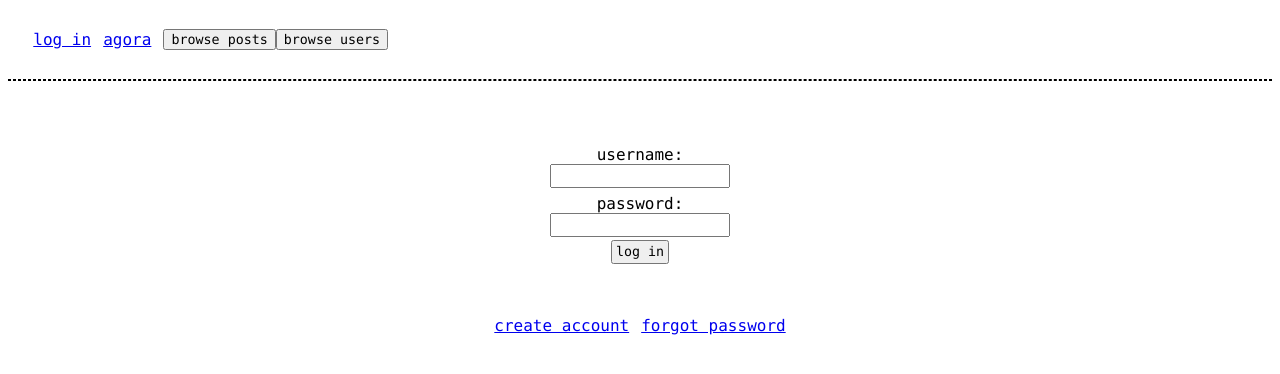
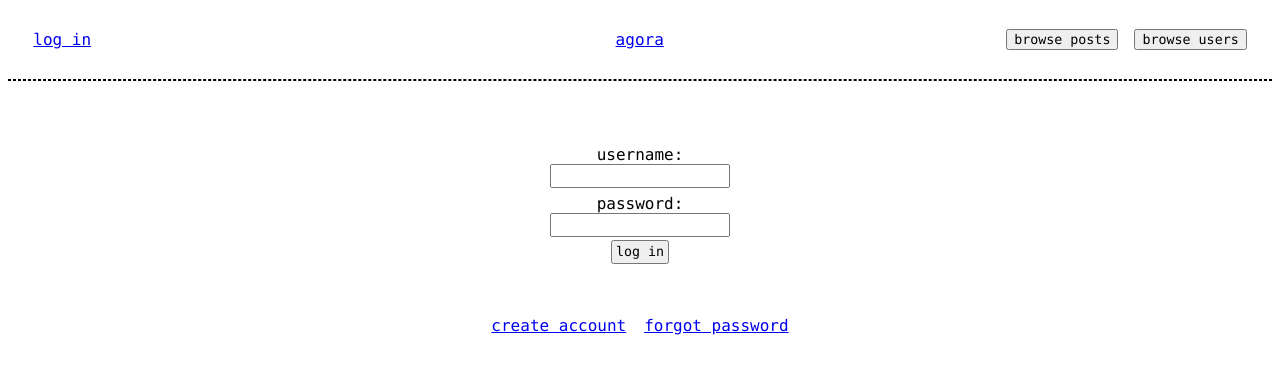
Before and after one commit to franklindyer/agora-app, a Flask app: page /login in a window 1280 px wide. Shown: the top 374 px of the page. Run offline with Flask 3, Linux system fonts and the light colour scheme; parts of the project's set-up code (start-up, migrations or seed data) failed here and were passed over.

Commit message:
Update style for new buttons

```diff
--- a/src/static/css/style.css
+++ b/src/static/css/style.css
@@ -3,6 +3,7 @@
 :root {
 /* variables for use through all templates */
     --thumbnail-size: 50px;
+    --browse-button-size: 7.5em;
 }
 
 * {
@@ -18,6 +19,10 @@ hr {
     width: auto;
     display: flex;
     flex-direction: row;
+}
+
+.hbox.padded, .vbox.padded {
+    column-gap: 1em;
 }
 
 .vbox {
@@ -53,19 +58,12 @@ nav {
     display: flex;
     padding: 0.5% 2%;
     align-items: center;
-    column-gap: 1%;
+    justify-content: space-between;
     min-height: var(--thumbnail-size);
 }
 
-#home-button {
-/* TODO: surely, there is a better way to do this - but I cannot find it */
-    position: absolute;
-    left: 48%;
-}
-
-#nav-search-bar {
-    margin-left: auto;
-    /* min-width: 300px; */
+#header-login-options {
+    min-width: calc(2 * var(--browse-button-size));
 }
 
 /* login & create account */
@@ -85,7 +83,7 @@ nav {
 #login-options {
     width: 25%;
     text-align: center;
-    justify-content: space-around;
+    justify-content: space-between;
     margin: 0% 2%;
 }
 
```
